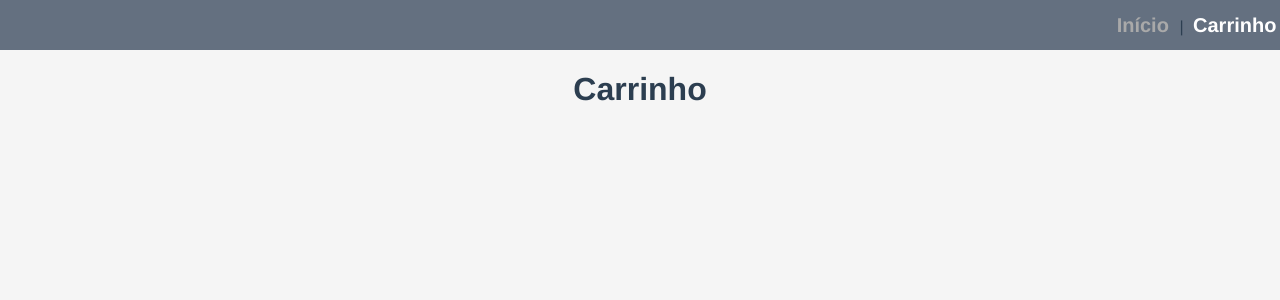
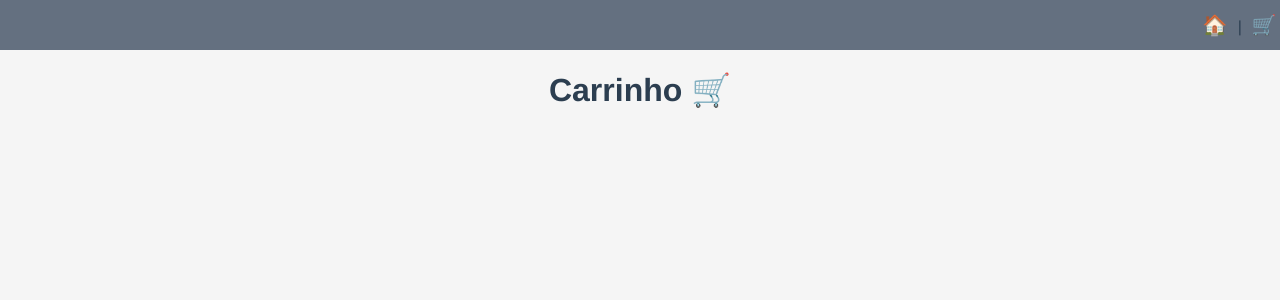
Before and after one commit to ReinaldoARamos/Loja, a Vue app: page /Cart in a window 1280 px wide. Shown: the top 300 px of the page. Built offline with nearby package versions, Linux system fonts and the light colour scheme.

Commit message:
Adicionando alguns desings novos

```diff
--- a/src/App.vue
+++ b/src/App.vue
@@ -1,12 +1,12 @@
 <template>
   <div id="nav">
     <!--Talvez as rotas estejam erradas-->
-    <router-link :class="{ active: $route.name === 'Home' }" to="/">
-      Início
+    <router-link :class="{ active: $route.name === 'Home' }" to="/" class="Inicio">
+      🏠
     </router-link>
     |
     <router-link :class="{ active: $route.name === 'Cart' }" to="/Cart"
-      >Carrinho</router-link
+      class="Carrinho">🛒</router-link
     >
     |
   </div>
@@ -63,4 +63,18 @@ a {
 .text {
   text-align: center;
 }
+.Inicio{
+
+&:hover {
+    background-color: blue
+  }
+
+
+}
+
+.Carrinho {
+    &:hover {
+    background-color: blue;
+  }
+  }
 </style>
--- a/src/views/Cart.vue
+++ b/src/views/Cart.vue
@@ -1,7 +1,7 @@
 <template>
 <div>
   <div class="Textos">
-    <h1>Carrinho</h1>
+    <h1>Carrinho 🛒</h1>
 
 <CartItemsCard
 v-for="product in products"
@@ -10,6 +10,7 @@ v-for="product in products"
 />
 
   </div>
+
 </div>
 </template>
 
```
